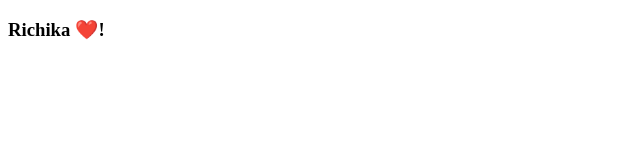
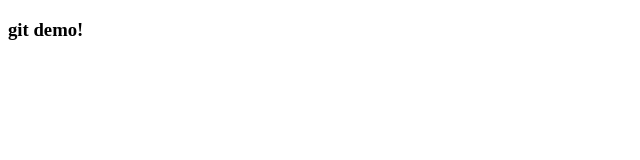
Before and after one commit to toskypd/jenkin, a website: page public/index.html in a window 1280 px wide. Shown: the full height of the page, 0-640 px from the left. Drawn offline with Linux system fonts and the light colour scheme.

Commit message:
Update index.html

```diff
--- a/public/index.html
+++ b/public/index.html
@@ -6,6 +6,6 @@
     <title>Jenkins</title>
 </head>
 <body>
-    <h3>Richika ❤️!</h3>
+    <h3>git demo!</h3>
 </body>
 </html>
```
